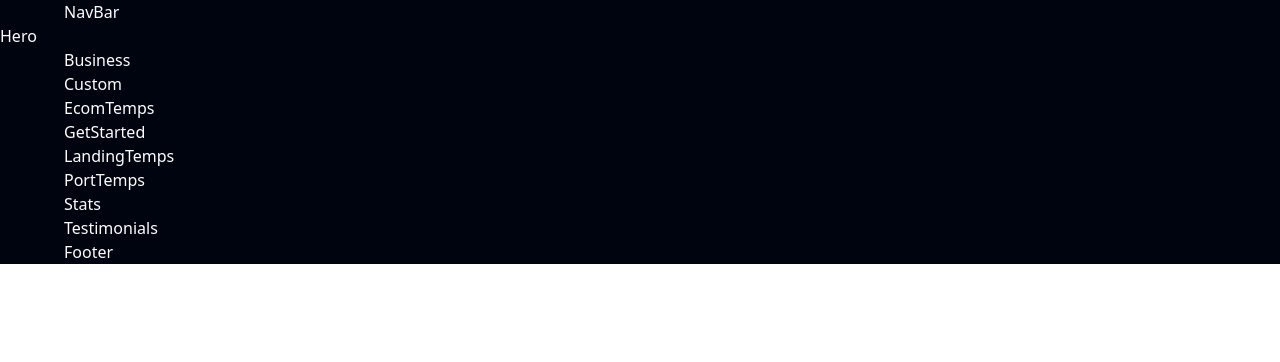
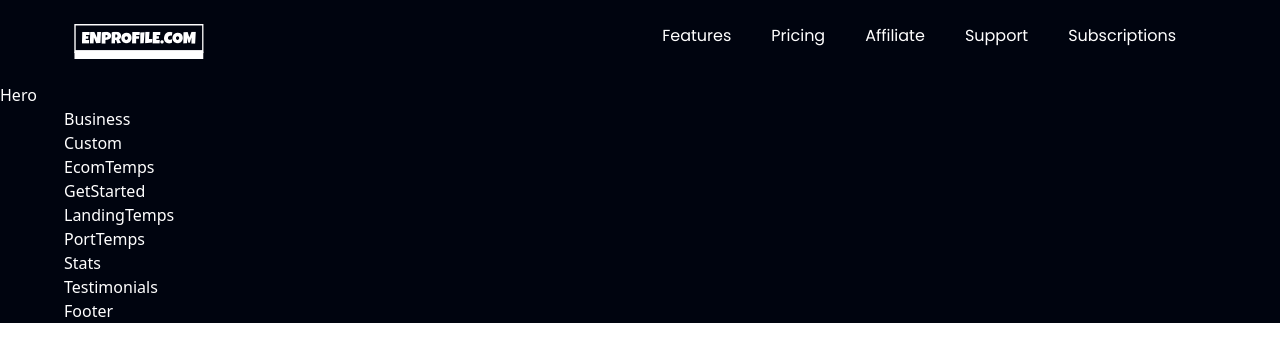
Before and after one commit to Fazil-SA/Enprofile-MERN-Project, a React (Vite) app in the folder client/: page / in a window 1280 px wide. Shown: the top 362 px of the page. Built offline with nearby package versions, Linux system fonts and the light colour scheme.

Commit message:
Created NavBar Client Side

```diff
--- a/client/src/components/user/NavBar.jsx
+++ b/client/src/components/user/NavBar.jsx
@@ -1,10 +1,45 @@
 import React from 'react'
+import { useState } from 'react'
+import { close,logo,menu } from '../../assets/user/index'
+import { navLinks } from '../../constants/user/index'
 
 const NavBar = () => {
+  const [toggle, setToggle] = useState(false)
+
   return (
-    <div>
-      NavBar
-    </div>
+    <nav className='w-full flex py-6 justify-between items-start navbar'>
+      <a href="/">
+        <img src={logo} alt="Enprofile" className='w-[150px] h-[35px] cursor-pointer' />
+      </a>
+
+      <ul className='list-none sm:flex hidden justify-end items-center flex-1'>
+        {navLinks.map((nav,index) => {
+          return <li key={nav.id} className={`font-poppins font-normal cursor-pointer text-[16px] text-white mr-10 hover:text-[#04535f]`}>
+            <a href={`#${nav.id}`}>
+              {nav.title}
+            </a>
+          </li>
+        })}
+      </ul>
+      <div className='sm:hidden flex flex-1 justify-end items-center'>
+        {
+            <img src={toggle ? close : menu} alt="menu" className='w-[28px] h-[28px] cursor-pointer object-contain' onClick={() => {
+              setToggle((prev) => !prev)
+            }} />
+        }
+        <div className={`${toggle ? 'flex' : 'hidden'} p-6 bg-gradient-to-r  from-[#04535f] to-[#000000] absolute top-20 right-0 mx-4 my-2 min-w-[140px] rounded-xl sidebar`}>
+            <ul className='list-none flex-col justify-end items-center flex-1'>
+              {navLinks.map((nav,index) => {
+                return <li key={nav.id} className={`font-poppins font-normal cursor-pointer text-[16px] text-white mb-4 `}>
+                  <a href={`#${nav.id}`}>
+                    {nav.title}
+                  </a>
+                </li>
+              })}
+            </ul>
+        </div>
+      </div>
+    </nav>
   )
 }
 
--- a/client/src/constants/user/index.js
+++ b/client/src/constants/user/index.js
@@ -1,21 +1,25 @@
-import { people01, people02, people03, facebook, instagram, linkedin, twitter, airbnb, binance, coinbase, dropbox, send, shield, star  } from "../assets";
+import { people01, people02, people03, facebook, instagram, linkedin, twitter, airbnb, binance, coinbase, dropbox, send, shield, star  } from "../../assets/user";
 
 export const navLinks = [
   {
-    id: "home",
-    title: "Home",
-  },
-  {
-    id: "features",
+    id: "Features",
     title: "Features",
   },
   {
-    id: "product",
-    title: "Product",
+    id: "Pricing",
+    title: "Pricing",
   },
   {
-    id: "clients",
-    title: "Clients",
+    id: "Affiliate",
+    title: "Affiliate",
+  },
+  {
+    id: "Support",
+    title: "Support",
+  },
+  {
+    id: "Subscriptions",
+    title: "Subscriptions",
   },
 ];
 
```
Also changed, not shown: client/src/assets/user/logo.svg.
